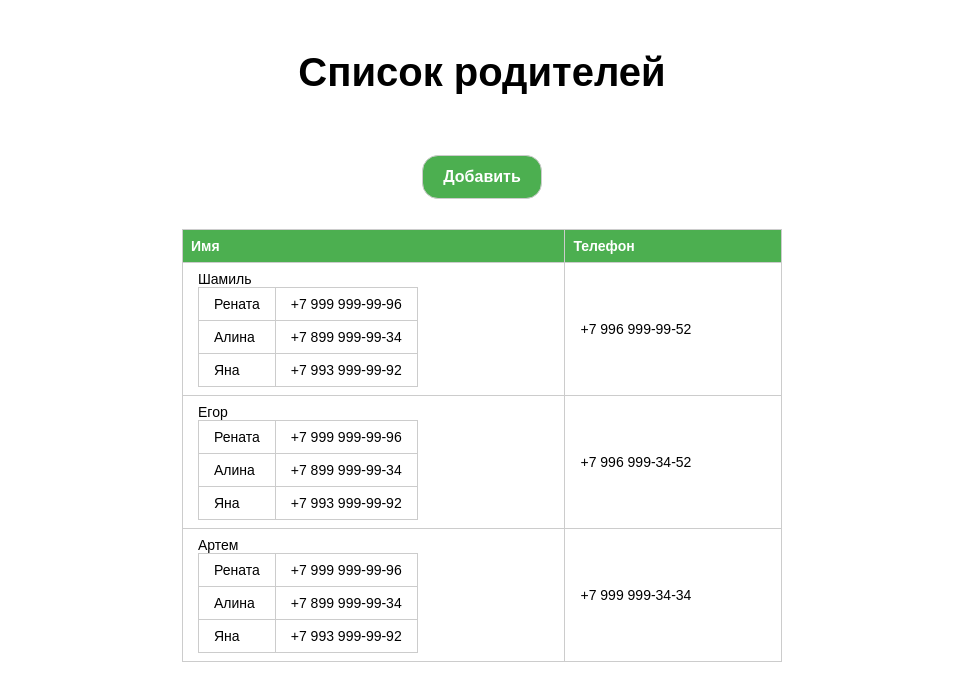
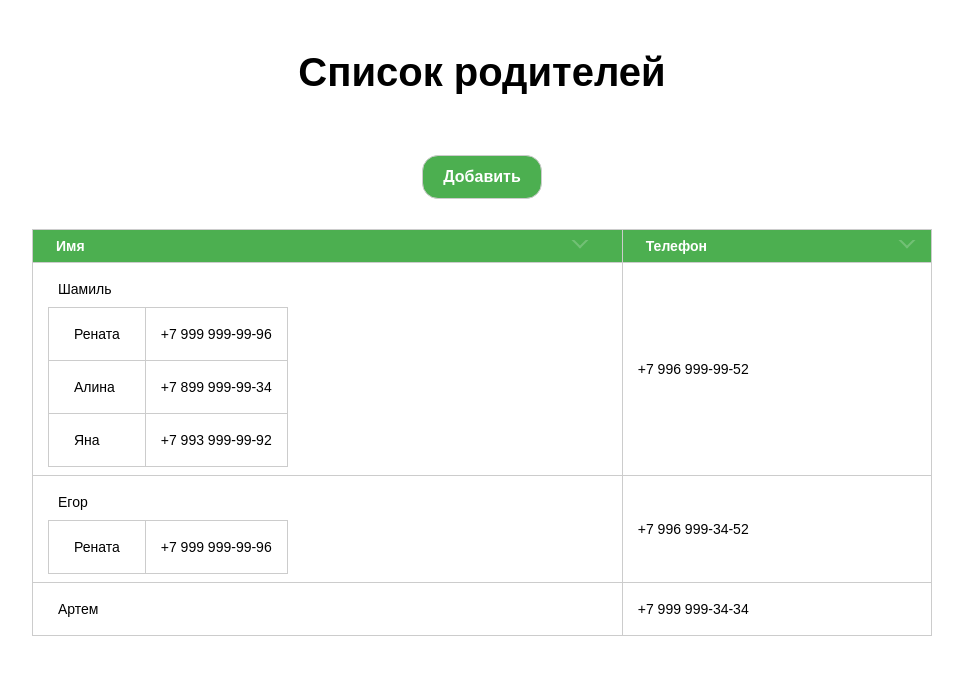
Before and after one commit to Crashmet/Desk-list, a Vue app: page / in a window 1280 px wide. Shown: the top 700 px of the page, without its empty margins (158-1121 px from the left). Built offline with nearby package versions, Linux system fonts and the light colour scheme.

Commit message:
Add new details

```diff
--- a/src/App.vue
+++ b/src/App.vue
@@ -14,6 +14,8 @@
     />
     <Table
       :users="dataUsers"
+      :isByUserNameDown="isByUserNameDown"
+      :isByUserPhoneDown="isByUserPhoneDown"
       @sortByUserName="sortByUserName"
       @sortByUserPhone="sortByUserPhone"
     />
@@ -36,6 +38,8 @@ export default {
   data() {
     return {
       isShowModal: false,
+      isByUserNameDown: false,
+      isByUserPhoneDown: false,
 
       dataUsers: [
         {
@@ -79,20 +83,6 @@ export default {
               id: "4.1",
               chief: false,
               subordinates: []
-            },
-            {
-              name: "Алина",
-              phone: "+7 899 999-99-34",
-              id: "4.2",
-              chief: false,
-              subordinates: []
-            },
-            {
-              name: "Яна",
-              phone: "+7 993 999-99-92",
-              id: "4.3",
-              chief: false,
-              subordinates: []
             }
           ]
         },
@@ -101,29 +91,7 @@ export default {
           phone: "+7 999 999-34-34",
           id: "2sads",
           chief: false,
-          subordinates: [
-            {
-              name: "Рената",
-              phone: "+7 999 999-99-96",
-              id: "2.1",
-              chief: false,
-              subordinates: []
-            },
-            {
-              name: "Алина",
-              phone: "+7 899 999-99-34",
-              id: "3.2",
-              chief: false,
-              subordinates: []
-            },
-            {
-              name: "Яна",
-              phone: "+7 993 999-99-92",
-              id: "4.3",
-              chief: false,
-              subordinates: []
-            }
-          ]
+          subordinates: []
         }
       ]
     };
@@ -139,22 +107,78 @@ export default {
 
   methods: {
     sortByUserName(users) {
+      this.isByUserNameDown = this.isByUserNameDown ? false : true;
+
+      if (this.isByUserNameDown) {
+        this.sortByUserNameDown(users);
+      } else {
+        this.sortByUserNameUp(users);
+      }
+    },
+
+    sortByUserNameDown(users) {
       users.sort((a, b) => {
-        if (a.subordinates.length) {
-          this.sortByUserName(a.subordinates);
-          this.sortByUserName(b.subordinates);
+        if (a.subordinates.length > 0) {
+          this.sortByUserNameDown(a.subordinates);
         }
+
+        if (b.subordinates.length > 0) {
+          this.sortByUserNameDown(b.subordinates);
+        }
+
         return a.name.localeCompare(b.name);
       });
     },
 
+    sortByUserNameUp(users) {
+      users.sort((a, b) => {
+        if (a.subordinates.length > 0) {
+          this.sortByUserNameUp(a.subordinates);
+        }
+
+        if (b.subordinates.length > 0) {
+          this.sortByUserNameUp(b.subordinates);
+        }
+
+        return b.name.localeCompare(a.name);
+      });
+    },
+
     sortByUserPhone(users) {
+      this.isByUserPhoneDown = this.isByUserPhoneDown ? false : true;
+
+      if (this.isByUserPhoneDown) {
+        this.sortByUserPhoneDown(users);
+      } else {
+        this.sortByUserPhoneUp(users);
+      }
+    },
+
+    sortByUserPhoneDown(users) {
       users.sort((a, b) => {
-        if (a.subordinates.length) {
-          this.sortByUserName(a.subordinates);
-          this.sortByUserName(b.subordinates);
+        if (a.subordinates.length > 0) {
+          this.sortByUserPhoneDown(a.subordinates);
         }
+
+        if (b.subordinates.length > 0) {
+          this.sortByUserPhoneDown(b.subordinates);
+        }
+
         return a.phone.localeCompare(b.phone);
+      });
+    },
+
+    sortByUserPhoneUp(users) {
+      users.sort((a, b) => {
+        if (a.subordinates.length > 0) {
+          this.sortByUserPhoneUp(a.subordinates);
+        }
+
+        if (b.subordinates.length > 0) {
+          this.sortByUserPhoneUp(b.subordinates);
+        }
+
+        return b.phone.localeCompare(a.phone);
       });
     },
 
@@ -163,28 +187,36 @@ export default {
     },
 
     addNewUser(item) {
-      const { chief } = item;
+      const { chief, chiefId } = item;
+
+      console.log(chiefId);
 
       if (chief) {
-        this.addNewSubordinates(item);
+        this.addNewSubordinates(this.dataUsers, item);
         return;
       }
 
       this.dataUsers.push(item);
+
+      this.updateLocalStorage();
     },
 
-    addNewSubordinates(item) {
-      console.log(item);
-      this.dataUsers.forEach(el => {
-        if (el.name === item.chief) {
+    addNewSubordinates(data, item) {
+      data.forEach(el => {
+        if (el.name === item.chief && el.id === item.chiefId) {
           el.subordinates.push(item);
+          return;
+        }
+
+        if (el.subordinates.length > 0) {
+          this.addNewSubordinates(el.subordinates, item);
         }
       });
-    }
-  },
 
-  watch: {
-    dataUsers() {
+      this.updateLocalStorage();
+    },
+
+    updateLocalStorage() {
       localStorage.setItem("users-list", JSON.stringify(this.dataUsers));
     }
   }
@@ -196,13 +228,12 @@ export default {
   font-family: "open-sans", sans-serif;
   margin: 0;
   padding: 0;
-  background-color: rgb(255, 255, 255);
 }
 
 .container {
   margin: 0 auto;
   padding: 50px;
-  max-width: 600px;
+  max-width: 900px;
   text-align: center;
 }
 
--- a/src/components/table/Modal.vue
+++ b/src/components/table/Modal.vue
@@ -37,11 +37,11 @@
           />
         </div>
 
-        <div>
+        <div v-if="allUsers.length > 0">
           <label class="form__input_label">Начальник</label>
           <select class="form__input" name="chief" id="chief" v-model="chief">
             <option value="null"></option>
-            <option v-for="user in users" :value="user.name" :key="user.id">
+            <option v-for="user in allUsers" :value="user" :key="user.id">
               {{ user.name }}
             </option>
           </select>
@@ -65,24 +65,42 @@ export default {
       type: Array
     }
   },
+
   data() {
     return {
       name: "",
       phone: "",
-      chief: null
+      chief: null,
+
+      allUsers: []
     };
   },
+
+  created() {
+    this.setAllUsers(this.users);
+  },
+
   methods: {
+    setAllUsers(users) {
+      users.map(el => {
+        if (el.subordinates.length > 0) {
+          this.setAllUsers(el.subordinates);
+        }
+        return this.allUsers.push({ name: el.name, id: el.id });
+      });
+    },
+
     handelCloseModal() {
       this.$emit("handelCloseModal");
     },
 
-    handleFormSubmit(data) {
+    handleFormSubmit() {
       const newUser = {
         name: this.name,
         phone: this.phone,
         id: uuidv4(),
-        chief: this.chief,
+        chief: this.chief.name,
+        chiefId: this.chief.id,
         subordinates: []
       };
 
@@ -91,6 +109,15 @@ export default {
       this.name = "";
       this.phone = "";
       this.chief = null;
+
+      this.allUsers = [];
+      this.setAllUsers(this.users);
+    }
+  },
+
+  watch: {
+    users() {
+      console.log(this.allUsers);
     }
   }
 };
--- a/src/components/table/Table.vue
+++ b/src/components/table/Table.vue
@@ -3,10 +3,12 @@
     <table>
       <tr>
         <th @click="sortByUserName">
-          Имя
+          <span class="table-title">Имя</span>
+          <span :class="chevronNameClass"></span>
         </th>
         <th @click="sortByUserPhone">
-          Телефон
+          <span class="table-title">Телефон</span>
+          <span :class="chevronPhoneClass"></span>
         </th>
       </tr>
 
@@ -26,8 +28,21 @@ export default {
   props: {
     users: {
       type: Array
+    },
+    isByUserNameDown: {
+      type: Boolean
+    },
+    isByUserPhoneDown: {
+      type: Boolean
     }
   },
+  data() {
+    return {
+      chevronNameClass: "table-sort-neutral",
+      chevronPhoneClass: "table-sort-neutral"
+    };
+  },
+
   methods: {
     sortByUserName() {
       this.$emit("sortByUserName", this.users);
@@ -35,6 +50,19 @@ export default {
 
     sortByUserPhone() {
       this.$emit("sortByUserPhone", this.users);
+    }
+  },
+  watch: {
+    isByUserNameDown() {
+      this.chevronNameClass = this.isByUserNameDown
+        ? "table-sort-down"
+        : "table-sort-up";
+    },
+
+    isByUserPhoneDown() {
+      this.chevronPhoneClass = this.isByUserPhoneDown
+        ? "table-sort-down"
+        : "table-sort-up";
     }
   }
 };
@@ -54,6 +82,7 @@ td {
   text-align: left;
 }
 th {
+  position: relative;
   background-color: #4caf50;
   color: white;
   font-weight: bold;
@@ -64,4 +93,44 @@ th:active,
 th:focus {
   background: #328136;
 }
+
+.table-title {
+  margin-left: 15px;
+}
+
+.table-sort-neutral {
+  position: absolute;
+  background-image: none;
+  bottom: 50%;
+  right: 6%;
+  width: 8px;
+  height: 8px;
+  border: 2px solid;
+  border-color: transparent transparent #ffffff36 #ffffff36;
+  transform: rotate(-45deg);
+}
+
+.table-sort-down {
+  position: absolute;
+  background-image: none;
+  bottom: 50%;
+  right: 6%;
+  width: 8px;
+  height: 8px;
+  border: 2px solid;
+  border-color: transparent transparent #fff #fff;
+  transform: rotate(-45deg);
+}
+
+.table-sort-up {
+  position: absolute;
+  background-image: none;
+  bottom: 30%;
+  right: 6%;
+  width: 8px;
+  height: 8px;
+  border: 2px solid;
+  border-color: transparent transparent #fff #fff;
+  transform: rotate(-225deg);
+}
 </style>
--- a/src/components/table/User.vue
+++ b/src/components/table/User.vue
@@ -1,7 +1,8 @@
 <template>
   <tr>
     <td>
-      {{ user.name }}
+      <div class="table-name">{{ user.name }}</div>
+
       <User v-for="user in user.subordinates" :key="user.id" :user="user" />
     </td>
     <td>
@@ -24,6 +25,10 @@ export default {
 </script>
 
 <style scoped>
+.table-name {
+  padding: 10px;
+}
+
 th,
 td {
   border: 1px solid #ccc;
```
